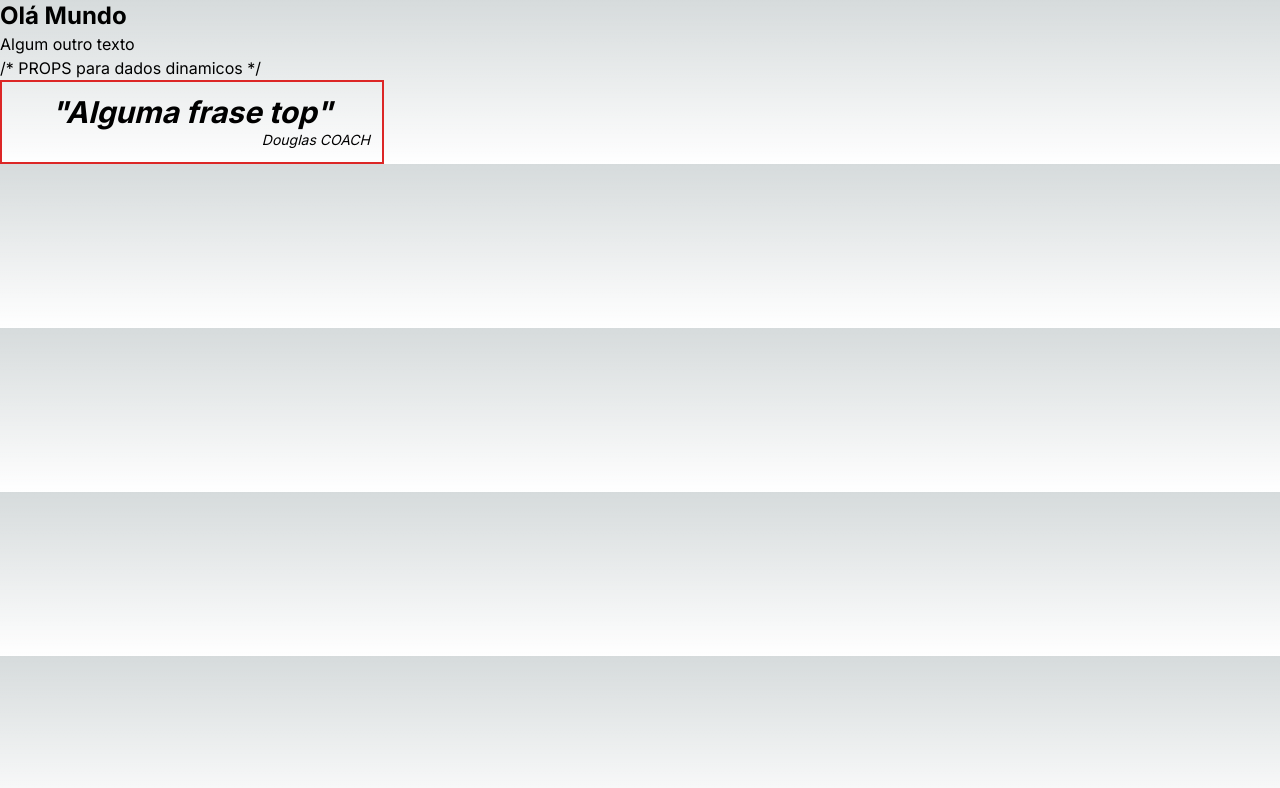
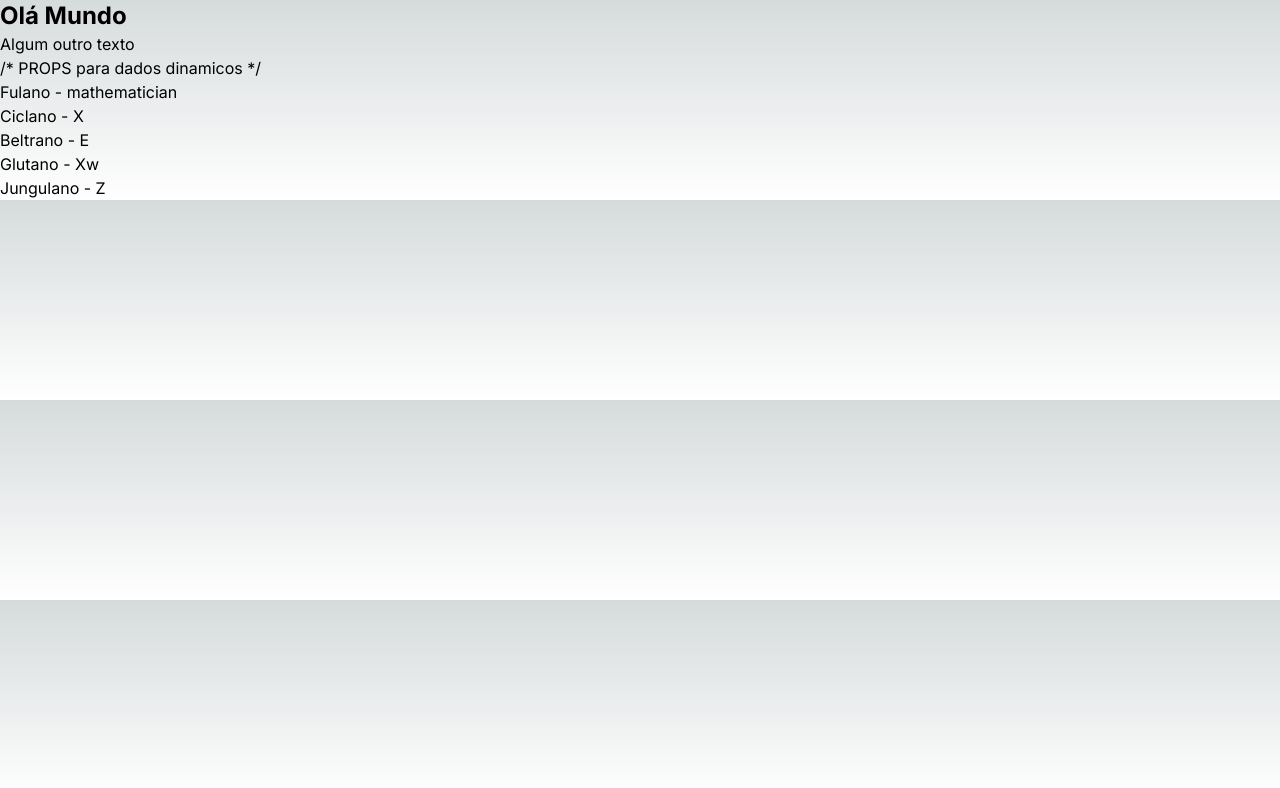
Before and after one commit to Douglas4Developer/react-b7web-course-next, a Next.js app in the folder react-primeiro-projeto/: page / in a window 1280 px wide. Shown: the top 788 px of the page. Built offline with nearby package versions, Linux system fonts and the light colour scheme.

Commit message:
continue dev

```diff
--- a/react-primeiro-projeto/src/app/page.tsx
+++ b/react-primeiro-projeto/src/app/page.tsx
@@ -1,20 +1,26 @@
-import { Card } from "@/components/Card";
-import { Person } from "@/components/Person";
+import { peopleList } from '@/data/peopleList';
+
+const Page = () => {
 
 
 
- const Page = () =>{
+
   return (
-
     <div>
       <h1 className="font-bold  text-2xl">Olá Mundo</h1>
       <h3>Algum outro texto</h3>
         /* PROPS para dados dinamicos */
 
-        <Card
-            phrase ="Alguma frase top"
-            author="Douglas COACH"
-        />
+      {peopleList.length > 0 &&
+        <ul>
+          {  peopleList.map(person =>
+             <li key={person.id}>{person.name} - {person.profession}</li>
+          )}
+        </ul>
+        }
+
+
+
 
 
     </div>
--- a/react-primeiro-projeto/src/components/Card.tsx
+++ b/react-primeiro-projeto/src/components/Card.tsx
@@ -1,14 +1,21 @@
-
 type Props = {
    phrase: string;
    author: string;
 }
 
 export const Card = ({phrase, author}: Props) =>{
-    return(
-        <div className="w-96 border-2 border-red-600 p-3 text-3xl text-center italic">
-           <h3 className="text-3xl font-bold italic">"{phrase}"</h3>
-           <p className="text-right text-sm">{author}</p>
-        </div>
-    );
+
+ return(
+            <div className="w-96 border-2 border-red-600 p-3 text-3xl text-center italic">
+               <h3 className="text-3xl font-bold italic">"{phrase}"</h3>
+
+               {author &&
+                 <p className="text-right text-sm">- {author}</p>
+               }
+               {!author &&
+                <p className="text-right text-sm">- Autor Desconhecido</p>
+               }
+            </div>
+        );
+
 }
--- /dev/null
+++ b/react-primeiro-projeto/src/data/peopleList.ts
@@ -0,0 +1,9 @@
+import { Person } from "@/types/Person";
+
+export const peopleList: Person[]= [
+    {id: 1, name: 'Fulano', profession: 'mathematician'},
+    {id: 2, name: 'Ciclano', profession: 'X'},
+    {id: 3, name: 'Beltrano', profession: 'E'},
+    {id: 4, name: 'Glutano', profession: 'Xw'},
+    {id: 5, name: 'Jungulano', profession: 'Z'},
+  ];
--- /dev/null
+++ b/react-primeiro-projeto/src/types/Person.ts
@@ -0,0 +1,5 @@
+export type Person = {
+    id: number;
+    name: string;
+    profession: string;
+}
```
